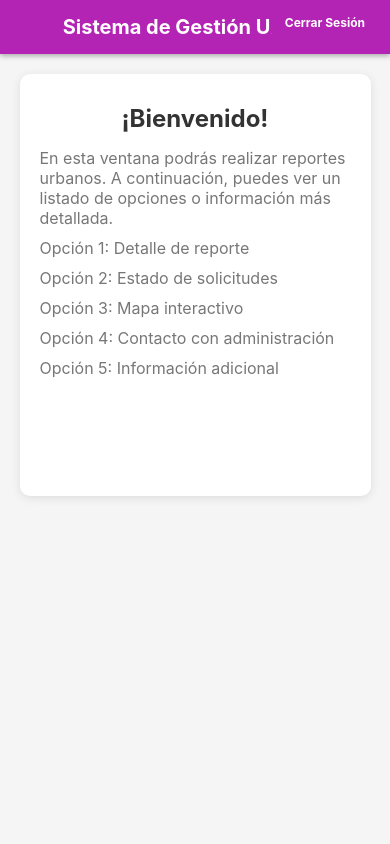
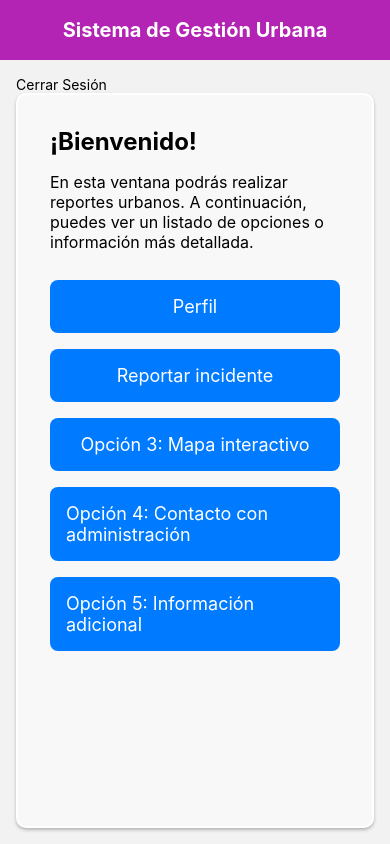
Before and after one commit to Juandoqg/SGU, a React Native app: screen /SecondScreen in a window 390 px wide. Built offline with nearby package versions, Linux system fonts and the light colour scheme.

Commit message:
Estilos second y agrego de botones

```diff
--- a/src/screens/SecondScreen.js
+++ b/src/screens/SecondScreen.js
@@ -1,6 +1,8 @@
 import React from 'react';
-import { View, Text, StyleSheet, ScrollView, Dimensions, TouchableOpacity } from 'react-native';
+import { View, Text, StyleSheet, ScrollView, TouchableOpacity } from 'react-native';
 import { useNavigation } from '@react-navigation/native';
+import Layout from '../components/Layout';
+import styles from './SecondScreenStyles';
 
 const SecondScreen = () => {
   const navigation = useNavigation();
@@ -9,111 +11,48 @@ const SecondScreen = () => {
     navigation.navigate('MainScreen');
   };
 
+  const handlePress = (option) => {
+    console.log(option); // Aquí puedes manejar el evento de presión
+  };
+
   return (
-    <View style={styles.container}>
-      {/* Header */}
-      <View style={styles.header}>
-        <Text style={styles.headerText}>Sistema de Gestión Urbana</Text>
-
-        {/* Botón de Cerrar Sesión en la parte superior derecha */}
-        <TouchableOpacity style={styles.logoutButton} onPress={handleLogout}>
+    <Layout>
+              <TouchableOpacity style={styles.logoutButton} onPress={handleLogout}>
           <Text style={styles.logoutButtonText}>Cerrar Sesión</Text>
         </TouchableOpacity>
-      </View>
-
-      {/* Tarjeta con scroll en media pantalla */}
-      <View style={styles.scrollContainer}>
+      <View style={styles.outerContainer}>
         <ScrollView contentContainerStyle={styles.scrollContent}>
           <Text style={styles.title}>¡Bienvenido!</Text>
           <Text style={styles.description}>
             En esta ventana podrás realizar reportes urbanos. A continuación, puedes ver un listado de opciones o información más detallada.
           </Text>
 
-          {/* Contenido adicional */}
-          <Text style={styles.description}>Opción 1: Detalle de reporte</Text>
-          <Text style={styles.description}>Opción 2: Estado de solicitudes</Text>
-          <Text style={styles.description}>Opción 3: Mapa interactivo</Text>
-          <Text style={styles.description}>Opción 4: Contacto con administración</Text>
-          <Text style={styles.description}>Opción 5: Información adicional</Text>
+          <View style={styles.buttonContainer}>
+            <TouchableOpacity style={styles.button} onPress={() => handlePress('Perfil')}>
+              <Text style={styles.buttonText}>Perfil</Text>
+            </TouchableOpacity>
+
+            <TouchableOpacity style={styles.button} onPress={() => handlePress('Reportar incidente')}>
+              <Text style={styles.buttonText}>Reportar incidente</Text>
+            </TouchableOpacity>
+
+            <TouchableOpacity style={styles.button} onPress={() => handlePress('Mapa interactivo')}>
+              <Text style={styles.buttonText}>Opción 3: Mapa interactivo</Text>
+            </TouchableOpacity>
+
+            <TouchableOpacity style={styles.button} onPress={() => handlePress('Contacto con administración')}>
+              <Text style={styles.buttonText}>Opción 4: Contacto con administración</Text>
+            </TouchableOpacity>
+
+            <TouchableOpacity style={styles.button} onPress={() => handlePress('Información adicional')}>
+              <Text style={styles.buttonText}>Opción 5: Información adicional</Text>
+            </TouchableOpacity>
+          </View>
         </ScrollView>
       </View>
-    </View>
+    </Layout>
   );
 };
 
-// Obtener las dimensiones de la pantalla
-const screenWidth = Dimensions.get('window').width;
-const screenHeight = Dimensions.get('window').height;
-
-const styles = StyleSheet.create({
-  container: {
-    flex: 1,
-    backgroundColor: '#f5f5f5',
-  },
-  header: {
-    width: '100%',
-    backgroundColor: '#b424b4',
-    paddingVertical: 15,
-    alignItems: 'center',
-    justifyContent: 'center',
-    position: 'relative', // Para que el botón de cerrar se posicione relativo al header
-    elevation: 4, // Sombra para Android
-    shadowColor: '#000', // Sombra para iOS
-    shadowOffset: { width: 0, height: 2 },
-    shadowOpacity: 0.3,
-    shadowRadius: 5,
-  },
-  headerText: {
-    color: '#fff',
-    fontSize: 20,
-    fontWeight: 'bold',
-  },
-  scrollContainer: {
-    width: '90%',
-    height: screenHeight / 2, // Ocupa la mitad de la pantalla
-    backgroundColor: '#fff',
-    borderRadius: 10,
-    padding: 20,
-    marginTop: 20,
-    alignSelf: 'center',
-    elevation: 5, // Sombra para Android
-    shadowColor: '#000', // Sombra para iOS
-    shadowOffset: { width: 0, height: 2 },
-    shadowOpacity: 0.1,
-    shadowRadius: 10,
-  },
-  scrollContent: {
-    paddingVertical: 10,
-  },
-  title: {
-    fontSize: 24,
-    fontWeight: 'bold',
-    color: '#333',
-    marginBottom: 10,
-    textAlign: 'center',
-  },
-  description: {
-    fontSize: 16,
-    color: '#777',
-    textAlign: 'left',
-    marginVertical: 5,
-  },
-  logoutButton: {
-    position: 'absolute',
-    right: 10, // Separación del borde derecho
-    top: 10, // Separación del borde superior
-    backgroundColor: '#b424b4',
-    paddingVertical: 5,
-    paddingHorizontal: 15,
-    borderRadius: 5,
-    alignItems: 'center',
-    justifyContent: 'center',
-  },
-  logoutButtonText: {
-    color: '#fff',
-    fontSize: 12,
-    fontWeight: 'bold',
-  },
-});
 
 export default SecondScreen;
--- /dev/null
+++ b/src/screens/SecondScreenStyles.js
@@ -0,0 +1,47 @@
+import { StyleSheet } from 'react-native';
+const styles = StyleSheet.create({
+    outerContainer: {
+      flex: 1,
+      padding: 16,
+      backgroundColor: '#F8F8F8', // Color de fondo del contenedor
+      borderWidth: 2,
+      borderColor: '#FFFFFF', // Color del borde
+      borderRadius: 10,
+      shadowColor: '#000', // Sombra (opcional)
+      shadowOffset: {
+        width: 0,
+        height: 2,
+      },
+      shadowOpacity: 0.25,
+      shadowRadius: 3.5,
+      elevation: 5, // Para Android (opcional)
+    },
+    scrollContent: {
+      padding: 16,
+    },
+    title: {
+      fontSize: 24,
+      fontWeight: 'bold',
+      marginBottom: 16,
+    },
+    description: {
+      fontSize: 16,
+      marginBottom: 8,
+    },
+    buttonContainer: {
+      marginTop: 20,
+      flexDirection: 'column',
+    },
+    button: {
+      backgroundColor: '#007BFF',
+      padding: 16,
+      borderRadius: 8,
+      marginBottom: 16,
+      alignItems: 'center',
+    },
+    buttonText: {
+      color: '#FFFFFF',
+      fontSize: 18,
+    },
+  });
+  export default styles;
```
